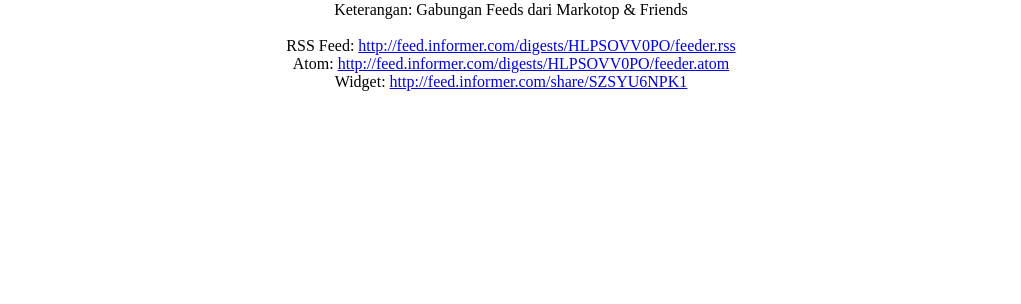
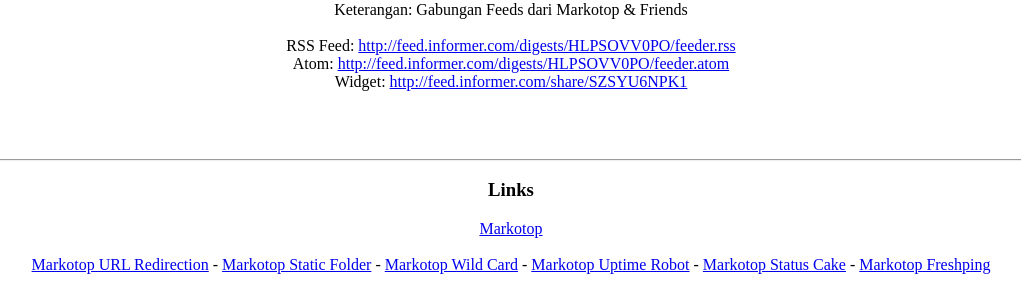
Before and after one commit to markotopcom/markotopcom, a plain HTML site: page index.html in a window 1280 px wide. Shown: the part 496-800 px from the top of the page, without its empty margins (129-1150 px from the left). Drawn offline with Linux system fonts and the light colour scheme; a script that the page names is missing.

Commit message:
Add files via upload

```diff
--- a/index.html
+++ b/index.html
@@ -73,6 +73,16 @@
 
 <br>&nbsp<br>
 
+<hr>
+
+<h3>Links</h3>
+
+<a href="https://www.markotop.com/">Markotop</a>
+<br>&nbsp;<br>
+<a href="https://go.markotop.com/">Markotop URL Redirection</a> - <a href="https://static.markotop.com/">Markotop Static Folder</a> - <a href="https://wildcard.markotop.com/">Markotop Wild Card</a> - <a href="https://uptimerobot.markotop.com/">Markotop Uptime Robot</a> - <a href="http://statuscake.markotop.com/">Markotop Status Cake</a> - <a href="http://freshping.markotop.com/">Markotop Freshping</a>
+
+<br>&nbsp<br>
+
 </center>
 </body>
 </html>
```
